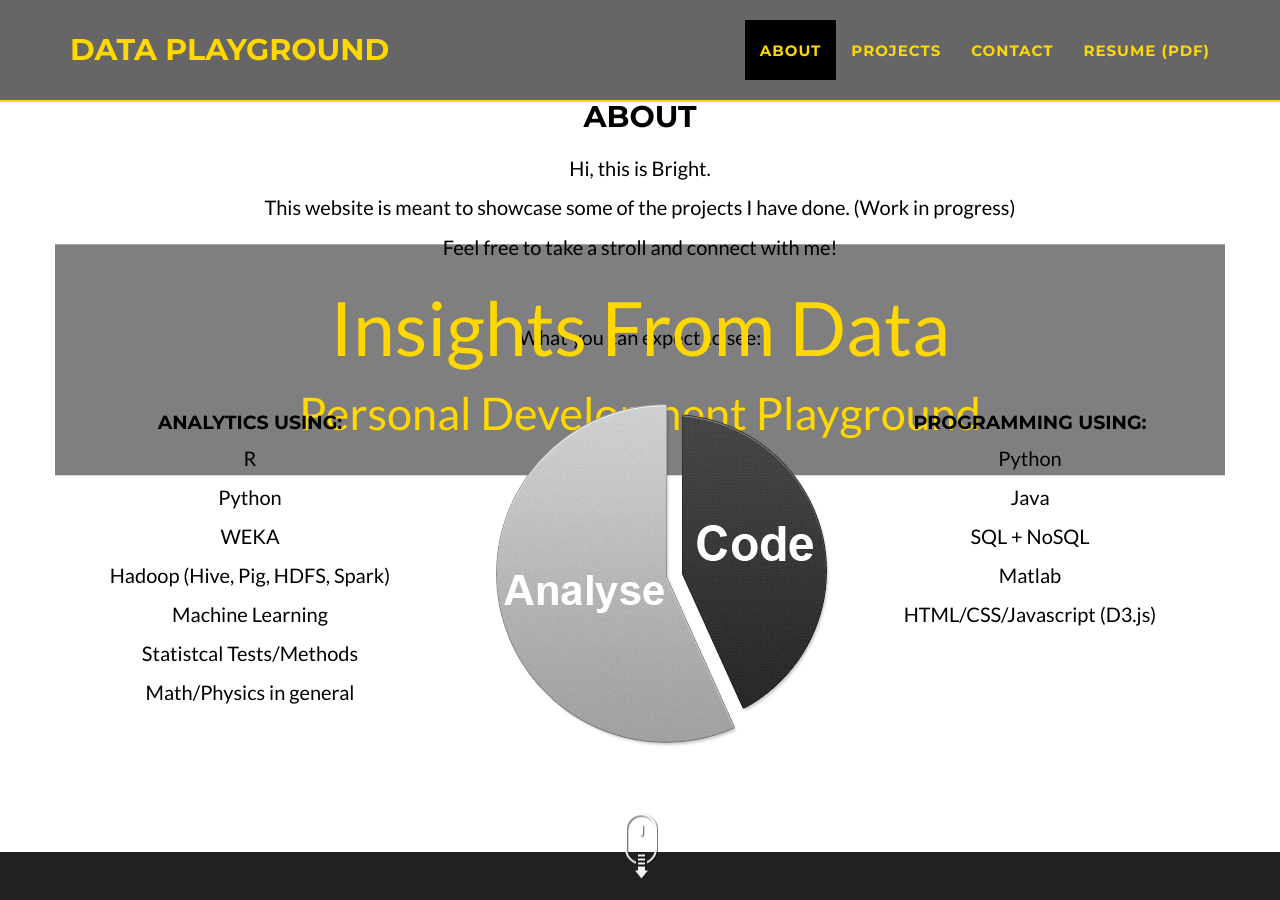
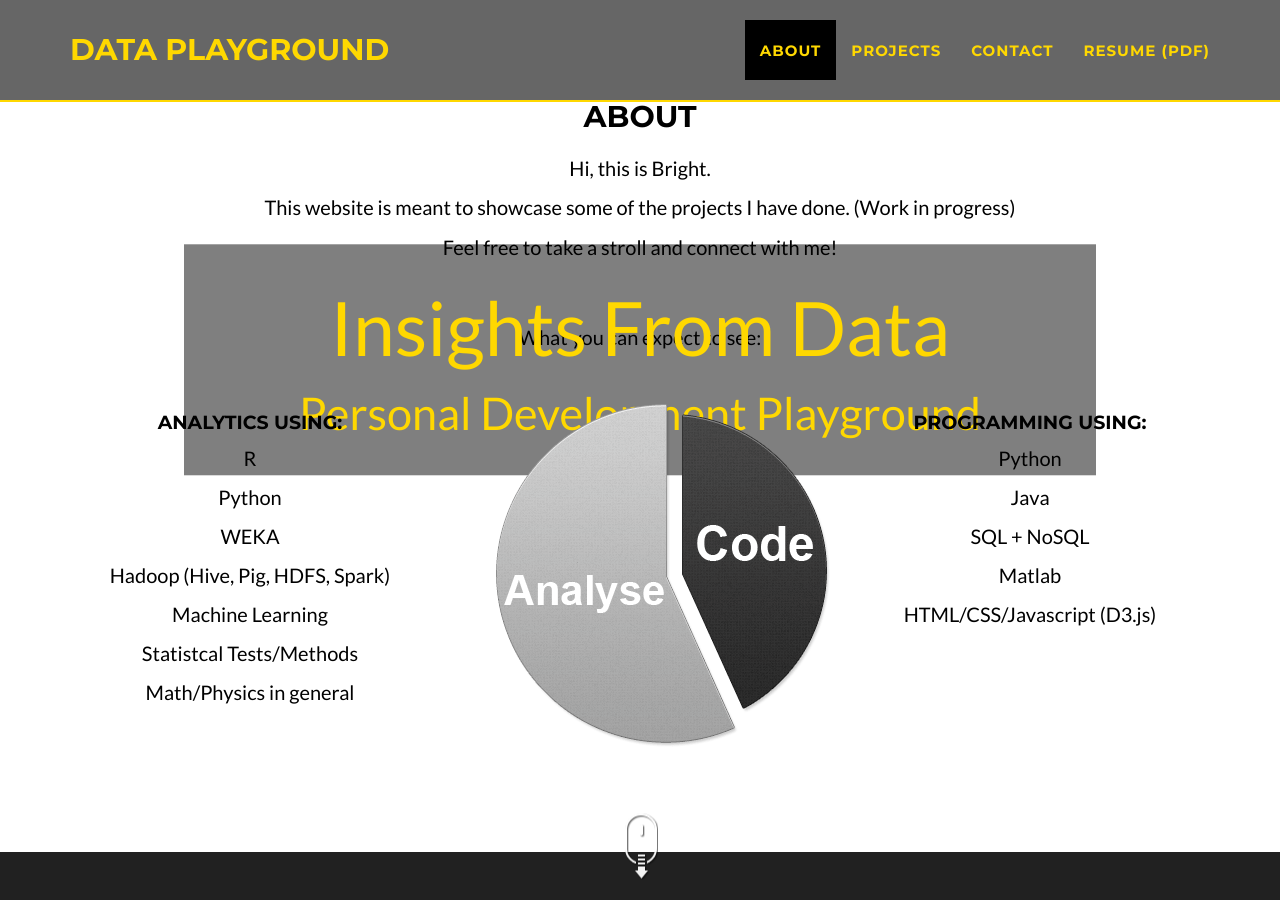
Before and after one commit to brightwangca/brightwangca.github.io, a Jekyll site: the page built from index.html, in a window 1280 px wide and 900 px high. Built offline with Jekyll 4.4.1, drawn with Linux system fonts in a browser that asks for light colours.

Commit message:
Change width of header again (fixed)

```diff
--- a/_includes/header.html
+++ b/_includes/header.html
@@ -1,10 +1,10 @@
     <!-- Header -->  <!-- THIS IS THE ANIMATION SECTION -->
     <header class="page__hero--overlay" id="particles-js" style="z-index: -1;">
         <div class="container" id="site-nav" style="height:0px;">
-            <div class="row" style="position: relative; top: 40vh; transform: translateY(-50%); background-color: rgba(0, 0, 0, .5); padding: 2em 1em 2em 1em;">
+            <div class="row" style="position: relative; top: 40vh; transform: translateY(-50%); background-color: rgba(0, 0, 0, .5); padding: 2em 1em 2em 1em; width: 80%; margin: 0 auto;">
             	<div>
-                	<div class="unselectable" style="font-size: 5em; color: #FFD800; width: 80%; margin: 0 auto;"> Insights From Data </div>
-                	<div class="unselectable" style="font-size: 3em; color: #FFD800; width: 80%; margin: 0 auto;"> Personal Development Playground </div>
+                	<div class="unselectable" style="font-size: 5em; color: #FFD800;"> Insights From Data </div>
+                	<div class="unselectable" style="font-size: 3em; color: #FFD800;"> Personal Development Playground </div>
                 </div>
             </div>
         </div>
```
Also changed, not shown: 3 other files.
